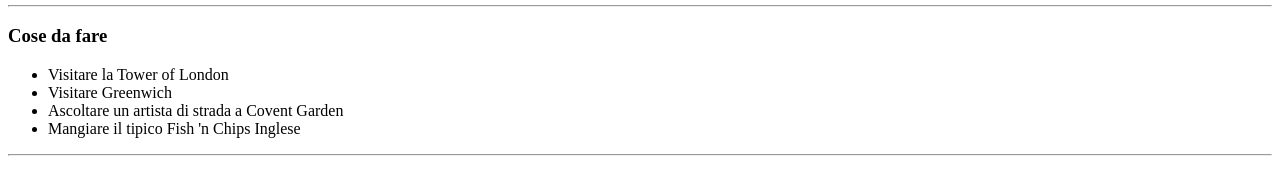
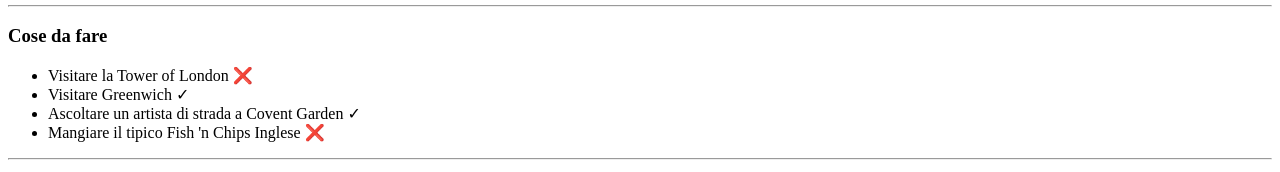
Before and after one commit to Gabri1391/html-london-trip, a plain HTML site: page index.html in a window 1280 px wide. Shown: the part 876-1048 px from the top of the page. Drawn offline with Linux system fonts and the light colour scheme.

Commit message:
added icons

```diff
--- a/index.html
+++ b/index.html
@@ -59,10 +59,10 @@
      <section id="to-do-list">
         <h3>Cose da fare</h3>
         <ul>
-            <li>Visitare la Tower of London </li>
-            <li>Visitare Greenwich</li>
-            <li>Ascoltare un artista di strada a Covent Garden</li>
-            <li>Mangiare il tipico Fish 'n Chips Inglese</li>
+            <li>Visitare la Tower of London &#10060;</li>
+            <li>Visitare Greenwich &#10003;</li>
+            <li>Ascoltare un artista di strada a Covent Garden &#10003;</li>
+            <li>Mangiare il tipico Fish 'n Chips Inglese &#10060;</li>
         </ul>
         <hr>
      </section>
```
